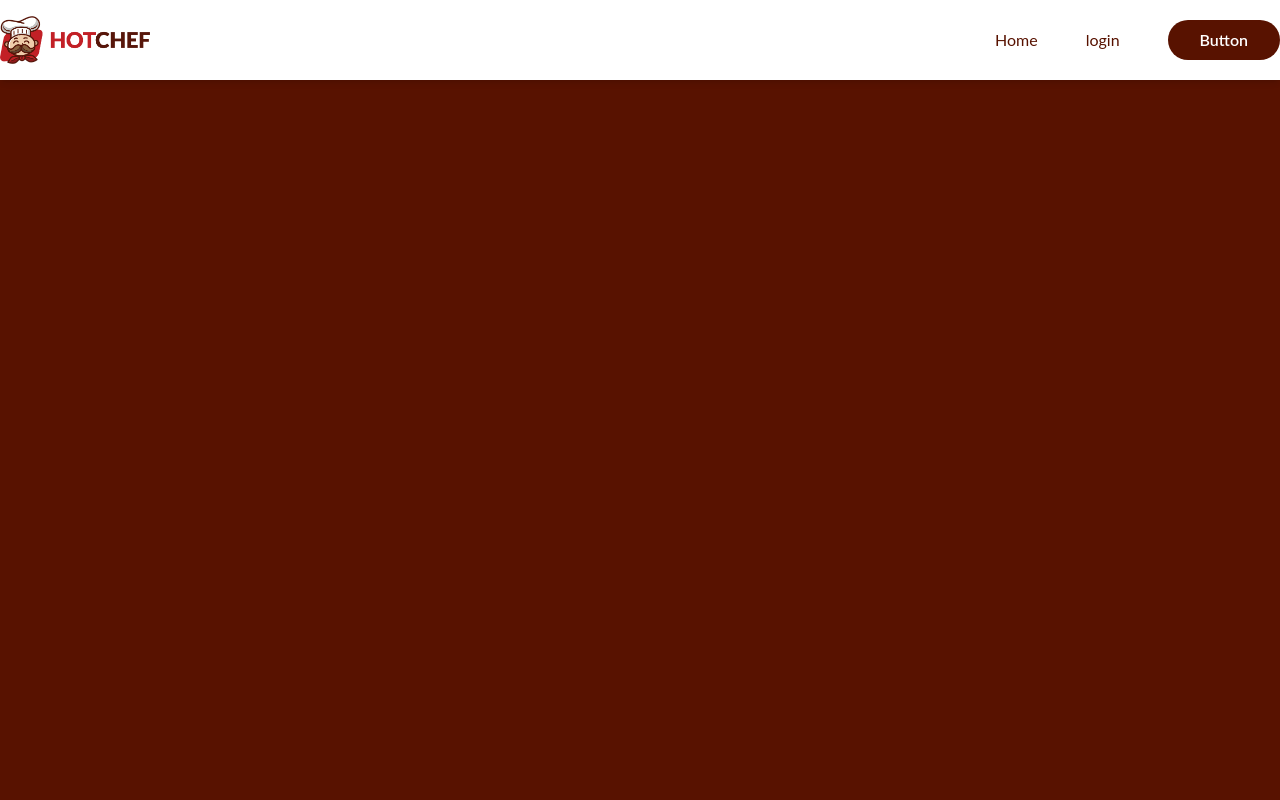
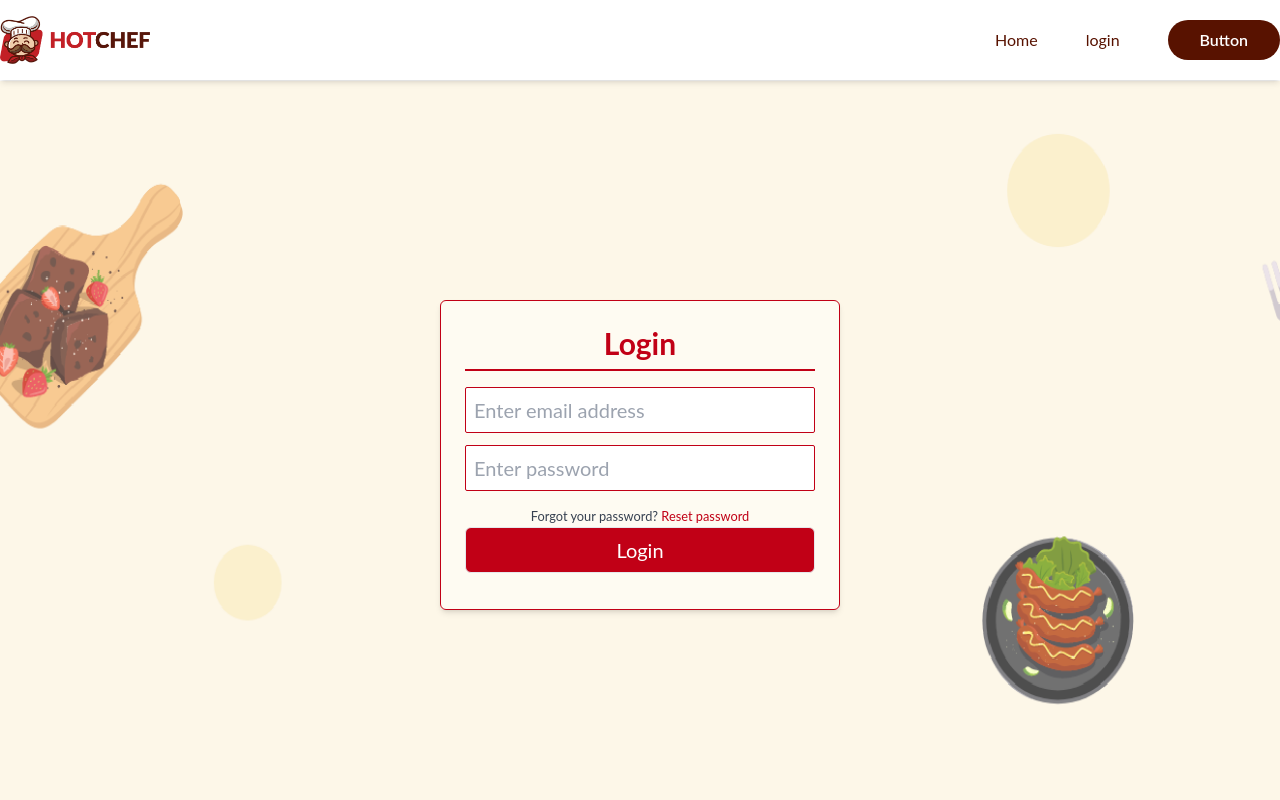
Before and after one commit to najmulhc/hotchef, a React (Create React App) app: page /login in a window 1280 px wide. Shown: the top 800 px of the page. Built offline with nearby package versions, Linux system fonts and the light colour scheme.

Commit message:
login page ui done

```diff
--- a/src/App.css
+++ b/src/App.css
@@ -20,6 +20,15 @@
 }
 .border-choco{
   border-color: #2B0700;
+}
+.text-lal{
+  color: #C10016;
+}
+.bg-lal{
+  background-color: #C10016;
+}
+.border-lal{
+  border-color: #C10016;
 }
 .footer-bg{
   background-color: #2B0700;
--- a/src/Components/Login.js
+++ b/src/Components/Login.js
@@ -1,13 +1,50 @@
-import React from 'react';
-
+import React from "react";
+import { Link } from "react-router-dom";
+import loginBanner from "./img/loginBanner.png";
 const Login = () => {
-    return (
-        <div className='bg-choco h-screen'>
-            <div className="">
-                <h1 className='my-auto text-center'>Log in here</h1>
-            </div>
+  return (
+    <div className=" mt-20  ">
+      <div className="relative h-[750px] overflow-hidden">
+        <img
+          src={loginBanner}
+          className="  w-full h-full bg-cover opacity-75"
+          alt=""
+        />
+        <div className="absolute w-full h-full items-center top-0 left-0 flex   ">
+          <div className="border border-lal p-6 rounded-md mx-auto bg-white  bg-opacity-40 shadow-md w-[400px] ">
+            <h2 className="text-3xl font-bold text-lal pb-2 opacity-full">
+              Login
+            </h2>
+            <hr className="border  border-lal  mb-4" />
+            <form action="">
+              <input
+                type="email"
+                className="w-full border rounded-sm border-lal text-xl mb-3 p-2 "
+                placeholder="Enter email address"
+              />
+              <input
+                type="password"
+                className="w-full border rounded-sm border-lal text-xl mb-3 p-2 "
+                placeholder="Enter password"
+              />
+              <small className="text-gray-700 m-0 p-0 text-left">
+                Forgot your password?{" "}
+                <Link to="/" class="text-lal">
+                  Reset password
+                </Link>
+              </small>
+              <button
+                type="submit"
+                className="w-full border rounded-md bg-lal text-white text-xl mb-3 p-2"
+              >
+                Login
+              </button>
+            </form>
+          </div>
         </div>
-    );
+      </div>
+    </div>
+  );
 };
 
 export default Login;
--- /dev/null
+++ b/src/hooks/useMeals.js
@@ -0,0 +1,12 @@
+import { useEffect, useState } from "react";
+
+const useMeals = () => {
+    const [meals, setMeals] = useState([]);
+    useEffect( () => {
+        fetch('Meals.json')
+        .then(res => res.json())
+        .then(data => setMeals(data))
+    },[]);
+    return [meals, setMeals] ;
+}
+export default useMeals;
```
Also changed, not shown: src/Components/img/loginBanner.png (renamed from src/Components/img/1x/Artboard 3.png).
